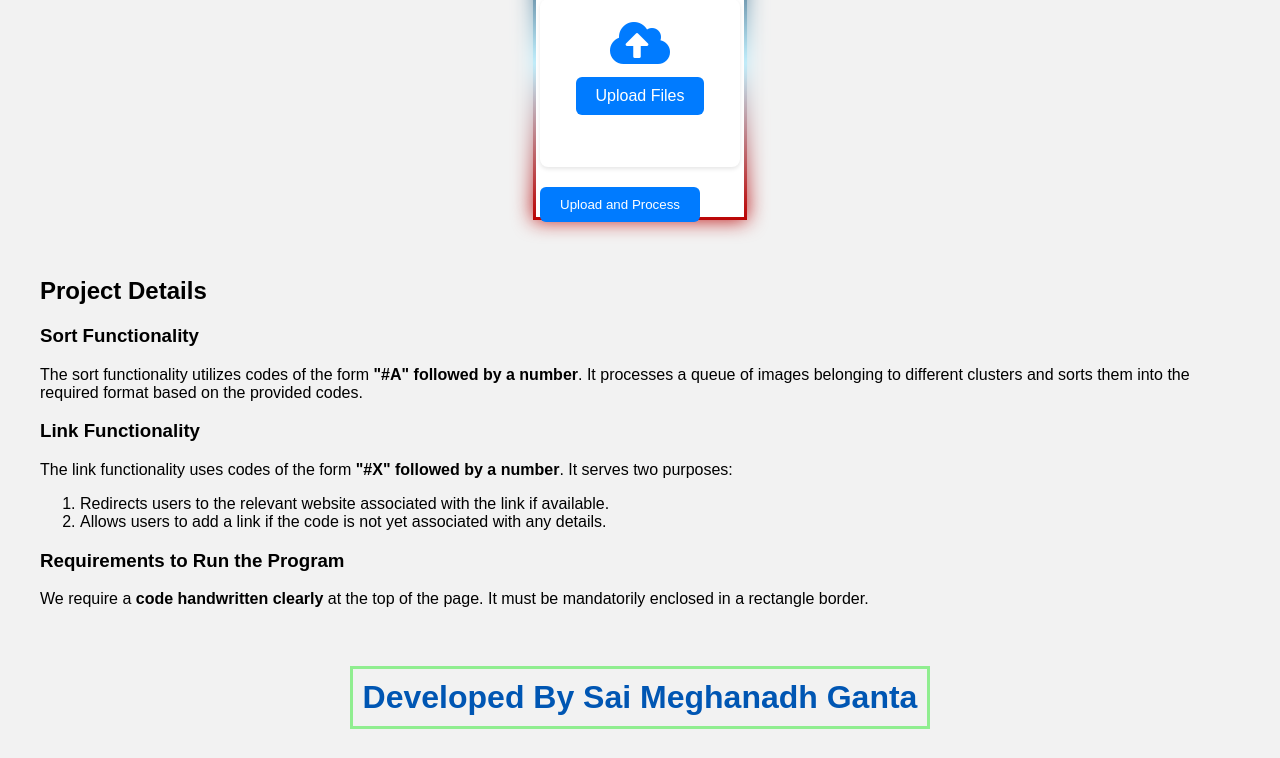
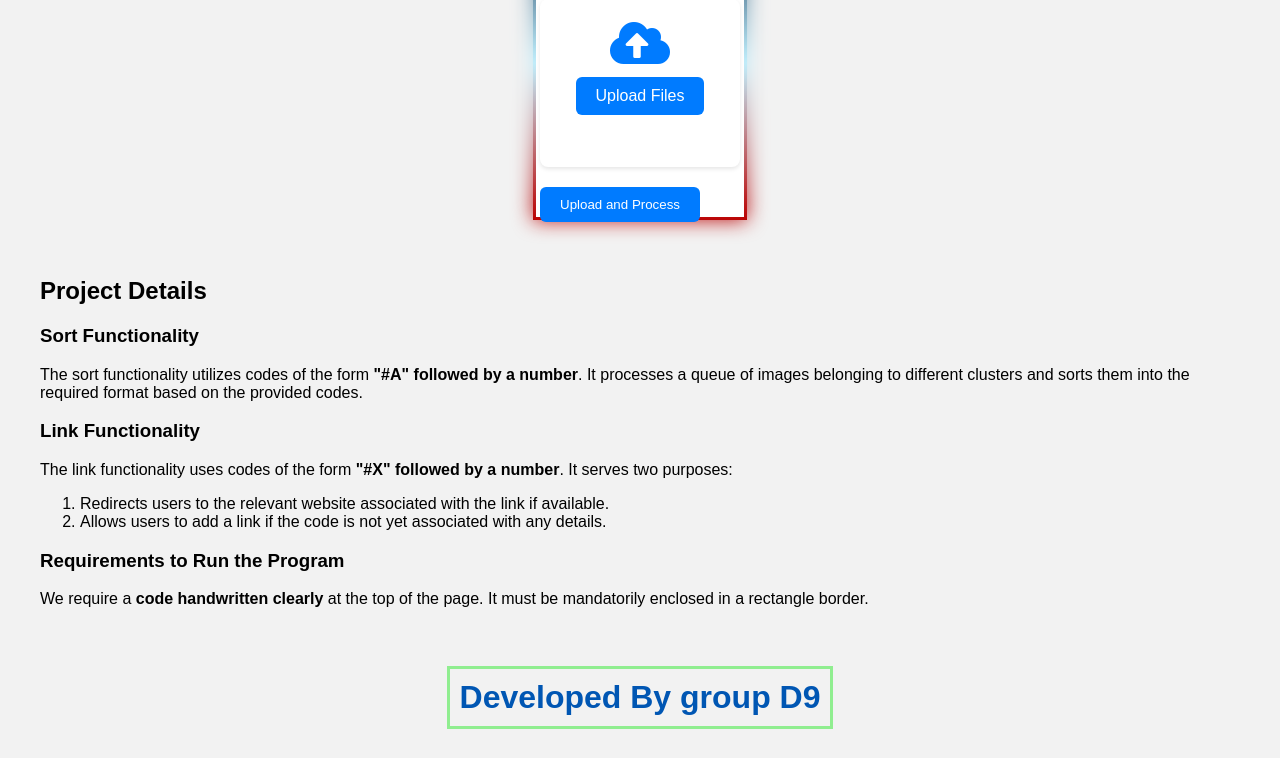
Before and after one commit to mavinash123/note-navigator, a plain HTML site: page index.html in a window 1280 px wide. Shown: the part 119-877 px from the top of the page. Drawn offline with Linux system fonts and the light colour scheme.

Commit message:
Update index.html

```diff
--- a/index.html
+++ b/index.html
@@ -178,7 +178,7 @@
 </div>
 
 <h1 class="name">
-    Developed By Sai Meghanadh Ganta
+    Developed By group D9
 </h1>
 
 <script>
```
